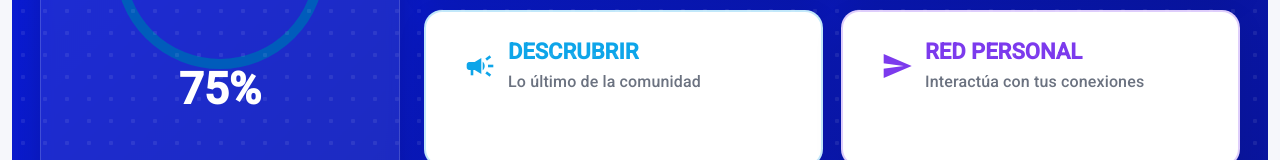
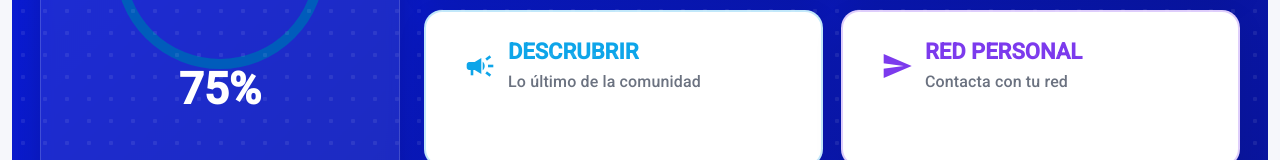
Before and after one commit to ViasUC/Alumni, an Angular app: page /dashboard in a window 1280 px wide. Shown: the part 318-478 px from the top of the page. Built offline with nearby package versions, Linux system fonts and the light colour scheme; sample sign-in values are in the browser's storage.

Commit message:
descripciones actualizadas

```diff
--- a/src/app/dashboard/dashboard.component.html
+++ b/src/app/dashboard/dashboard.component.html
@@ -89,7 +89,7 @@
           <mat-icon>send</mat-icon>
           <div>
             <mat-card-title>RED PERSONAL</mat-card-title>
-            <mat-card-subtitle>Interactúa con tus conexiones</mat-card-subtitle>
+            <mat-card-subtitle>Contacta con tu red</mat-card-subtitle>
           </div>
         </mat-card-header>
       </mat-card>
```
